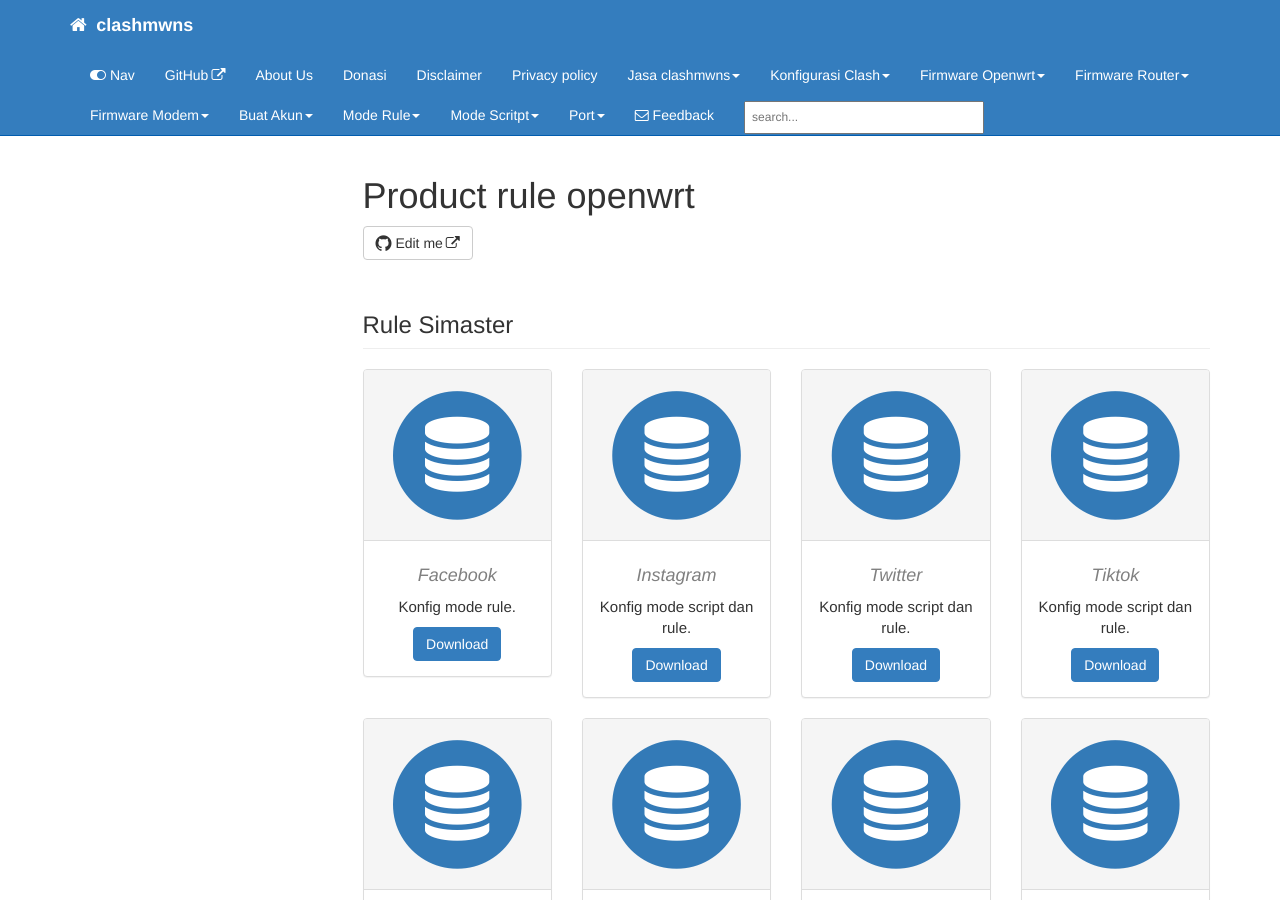
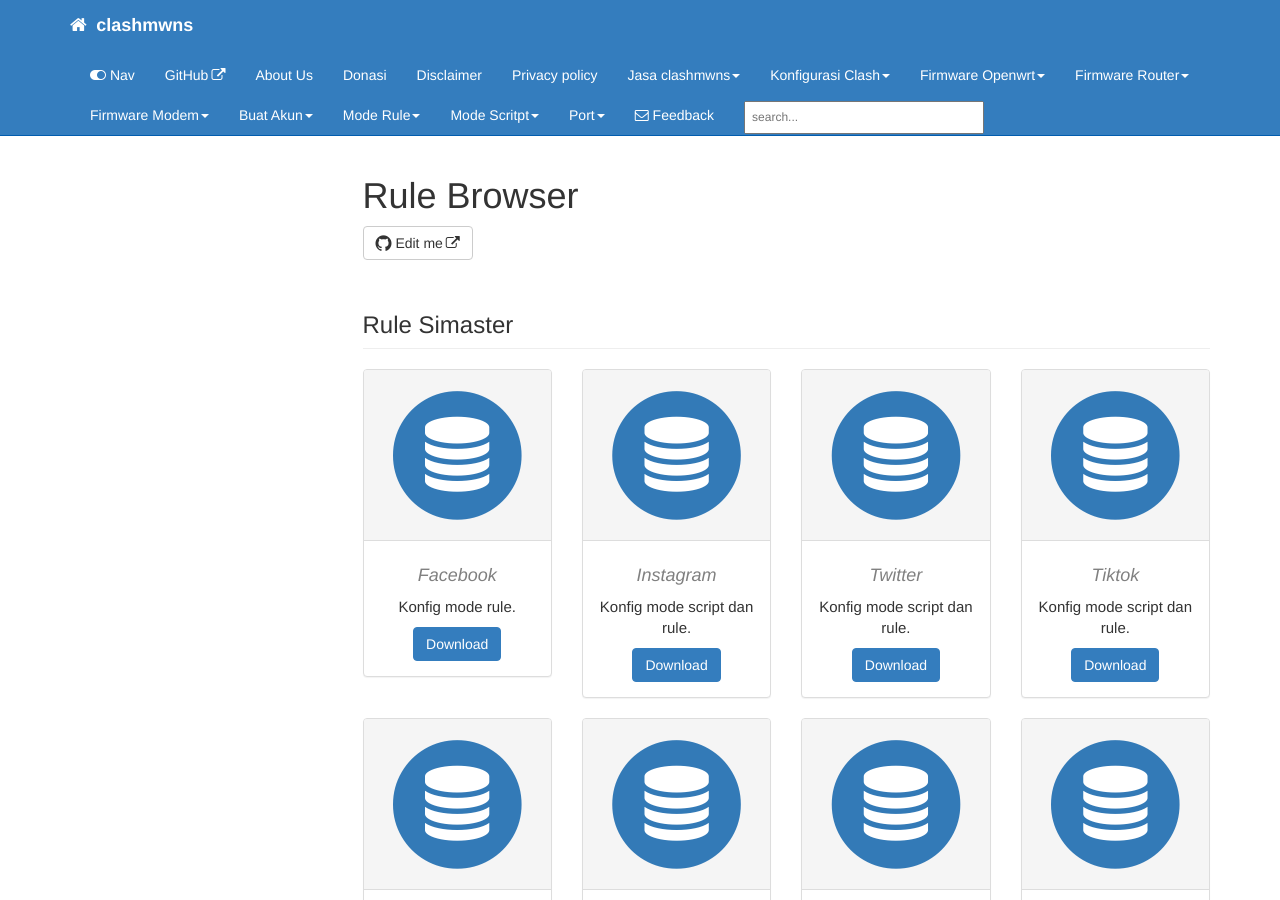
Before and after one commit to mwnsofficial/clashmwns, a Jekyll site: the page built from pages/rule/browser/landing_page_browser.md, in a window 1280 px wide and 900 px high. Built offline with Jekyll 4.4.1, drawn with Linux system fonts in a browser that asks for light colours; comment, search, counter and statistics services are not loaded.

Commit message:
Update and rename pages/product_rule/rule.md to pages/rule/browser/landing_page_browser.md

```diff
--- a/pages/product_rule/rule.md
+++ b/pages/rule/browser/landing_page_browser.md
@@ -1,10 +1,10 @@
 ---
-title: Product rule openwrt
+title: Rule Browser
 keywords: mydoc
-sidebar: product_rule
+sidebar: rule
 toc: false
-permalink: rule.html
-folder: product_rule
+permalink: /rule_browser.html
+folder: browser
 ---
 <div class="row">
         <div class="col-lg-12">
```
